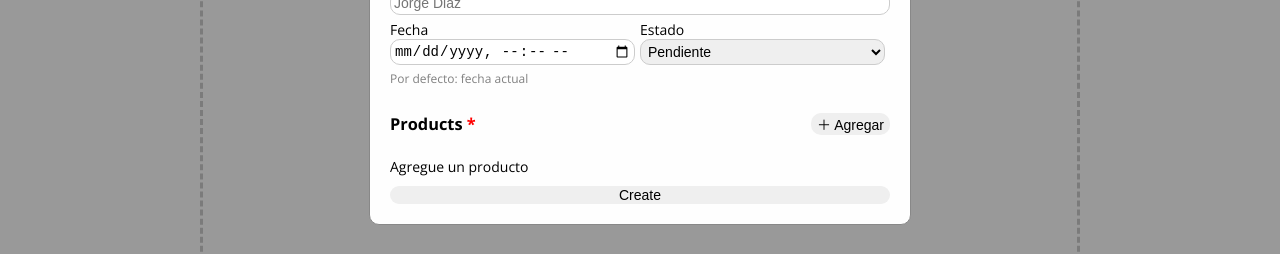
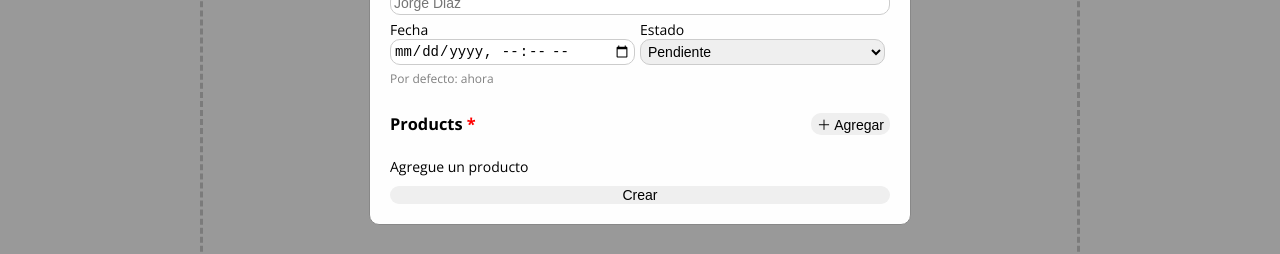
Before and after one commit to tjor75/tp5-mock-gestion-pedidos, a React (Vite) app: page / in a window 1280 px wide. Both pictures are taken after a click on the button "Nueva órden". Shown: the part 304-558 px from the top of the page. Built offline with nearby package versions, Linux system fonts and the light colour scheme.

Commit message:
Add ID to labels

```diff
--- a/src/components/NewOrderModal/index.jsx
+++ b/src/components/NewOrderModal/index.jsx
@@ -28,18 +28,6 @@ export default function NewOrderModal() {
         setDate("");
         setStatus(Status.PENDING.toString());
     };
-
-    /*const checkSomeInvalid = () => {
-        let someInvalid = false;
-        Object.keys(valid).forEach(validFieldKey => {
-            const isNull = valid[validFieldKey] === null;
-            if (isNull)
-                setValid(oldValid => ({...oldValid, [validFieldKey] : false}));
-
-            someInvalid = someInvalid || !valid[validFieldKey];
-        });
-        return someInvalid;
-    };*/
 
     const onSubmit = () => {
         if (customer.length < 3 || (products.length > 0 && !checkAllProductsValid(products))) return;
@@ -72,13 +60,14 @@ export default function NewOrderModal() {
                         <label htmlFor="customer" className="required">Nombre del cliente</label>
                         <input
                             type="text"
+                            id="customer"
                             name="customer"
                             placeholder="Jorge Diaz"
                             value={customer}
                             onChange={(e) => setCustomer(e.target.value)}
                         />
                         {!(customer === "" && customer.length < 3) && (
-                            <p className="error">Mínimo 3 caracteres</p>
+                            <p className="error">Min. 3 caracteres</p>
                         )}
                     </div>
 
@@ -86,16 +75,18 @@ export default function NewOrderModal() {
                         <label htmlFor="date">Fecha</label>
                         <input
                             type="datetime-local"
+                            id="date"
                             name="date"
                             value={date}
                             onChange={(e) => setDate(e.target.value)}
                         />
-                        <p className="note">Por defecto: fecha actual</p>
+                        <p className="note">Por defecto: ahora</p>
                     </div>
 
                     <div className="w-50">
                         <label htmlFor="status">Estado</label>
                         <select
+                            id="status"
                             name="status"
                             value={status}
                             onChange={(e) => setStatus(e.target.value)}
@@ -107,12 +98,11 @@ export default function NewOrderModal() {
                     </div>
 
                     <EditProductList
-                        elementId="newProducts"
                         products={products}
                         setProducts={setProducts}
                     />
 
-                    <button type="submit">Create</button>
+                    <button type="submit">Crear</button>
                 </Form>
             </Modal>
         </>
--- a/src/components/UI/EditProductList/index.jsx
+++ b/src/components/UI/EditProductList/index.jsx
@@ -3,16 +3,7 @@ import { checkAllProductsValid, checkStringMoreThan, checkPositiveInteger, check
 import IconDelete from "../Icons/IconDelete";
 import "./EditProductList.css";
 
-export default function EditProductList({ elementId, products, setProducts }) {
-    /*const checkAllProductsValid = () => {
-        const allValid = products.every(product => checkProduct(product));
-        setValid((oldValid) => ({
-            ...oldValid,
-            [elementId]: allValid
-        }));
-        return allValid;
-    };*/
-
+export default function EditProductList({ products, setProducts }) {
     const addProduct = (e) => {
         e.preventDefault();
         if (products.length > 0 && !checkAllProductsValid(products)) return;
@@ -61,7 +52,7 @@ export default function EditProductList({ elementId, products, setProducts }) {
     }
 
     return (
-        <div id={elementId} className="edit-product-list">
+        <div className="edit-product-list">
             <div className="space-between">
                 <h3 className="required">Products</h3>
                 <button onClick={addProduct}>&#65291; Agregar</button>
```
